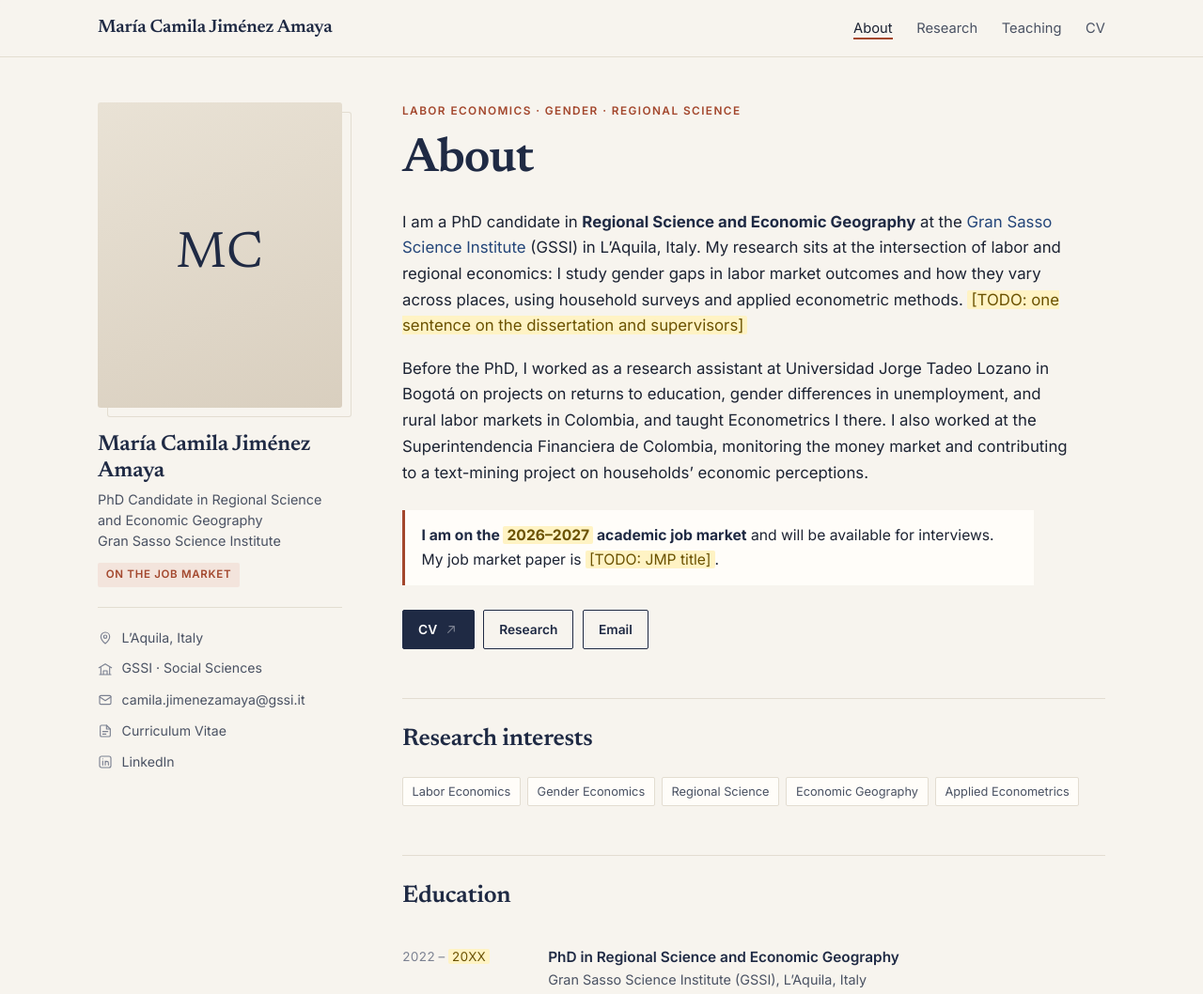
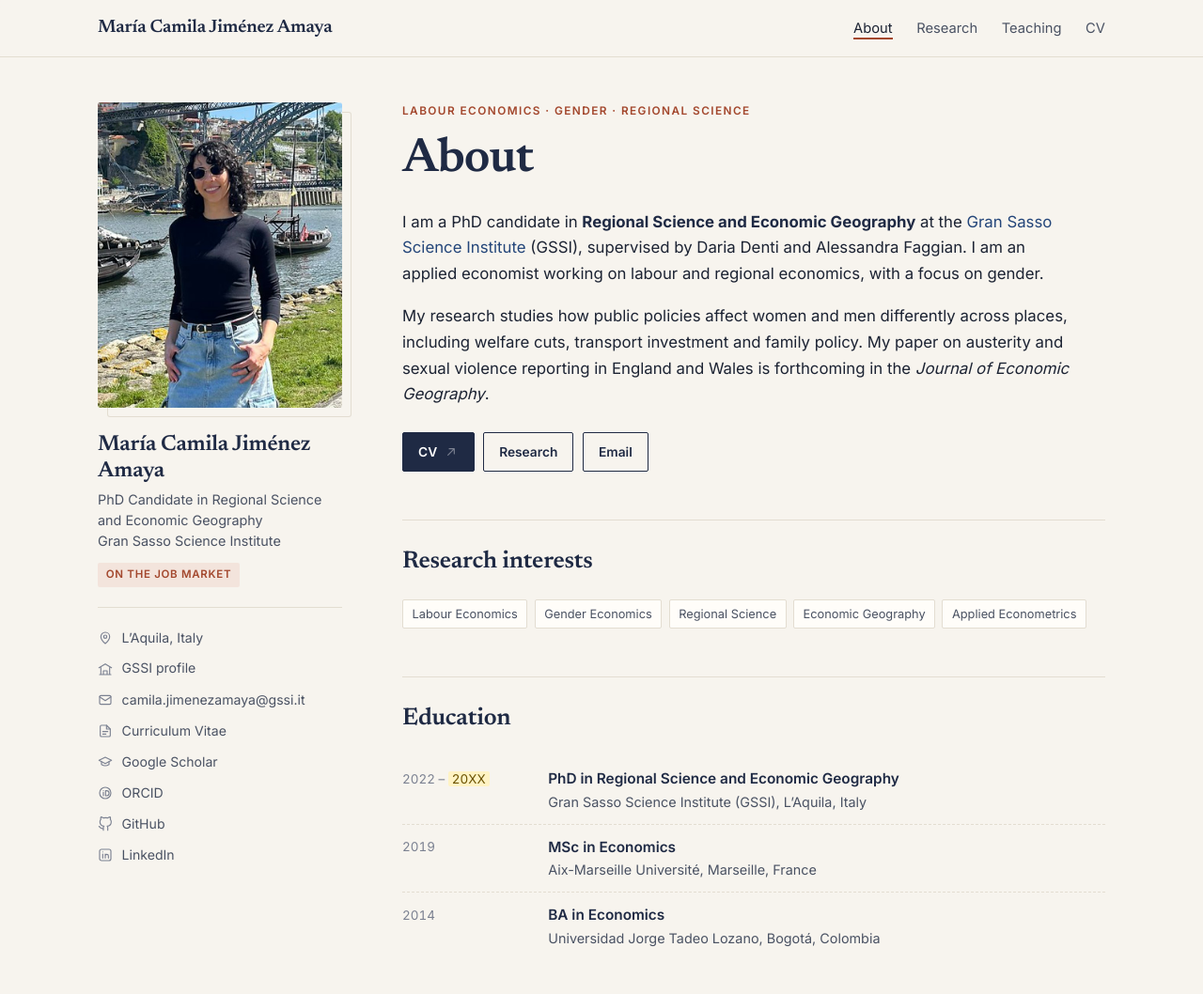
Before and after one commit to mariacjimeneza/mariacjimeneza.github.io, a plain HTML site: page index.html in a window 1280 px wide. Shown: the top 1058 px of the page at 94% size. Drawn offline with Linux system fonts and the light colour scheme.

Commit message:
Add photo, new About text, academic profile links; add JEG paper
- Profile photo in sidebar
- About text with supervisors and research focus; remove job-market callout
- Sidebar: GSSI profile, Google Scholar, ORCID, GitHub, LinkedIn
- Research: forthcoming JEG paper; remove Presentations section
- Teaching: Software Shop entry trimmed

Co-Authored-By: Claude Opus 5.5 <noreply@anthropic.com>
Claude-Session: https://claude.ai/code/session_01HPotpZHZuGsL1NJYDho3ZB

```diff
--- a/assets/css/style.css
+++ b/assets/css/style.css
@@ -74,7 +74,7 @@ img { max-width: 100%; display: block; }
 /* ---------- Sidebar (profile) ---------- */
 .profile { position: sticky; top: 5.5rem; align-self: start; }
 .portrait {
-  width: 100%; aspect-ratio: 4 / 5; object-fit: cover;
+  width: 100%; height: auto; aspect-ratio: 4 / 5; object-fit: cover; object-position: center top;
   border-radius: 3px;
   box-shadow: 10px 10px 0 -1px var(--bg), 10px 10px 0 0 var(--rule);
 }
--- a/index.html
+++ b/index.html
@@ -35,50 +35,35 @@
 <div class="layout">
 
   <aside class="profile" aria-label="Profile">
-    <!-- PHOTO: save the portrait as assets/img/profile.jpg (portrait, ~800x1000 px) and replace the
-         <div> below with:
-         <img class="portrait" src="assets/img/profile.jpg" alt="Portrait of María Camila Jiménez Amaya"> -->
-    <div class="portrait placeholder" role="img" aria-label="Photo coming soon">MC</div>
+    <img class="portrait" src="assets/img/profile.jpg" alt="Portrait of María Camila Jiménez Amaya" width="640" height="800">
     <h2>María Camila Jiménez Amaya</h2>
     <p class="role">PhD Candidate in Regional Science and Economic Geography<br>Gran Sasso Science Institute</p>
     <span class="jm-badge">On the job market</span>
     <ul>
       <li><svg class="icon" viewBox="0 0 24 24" fill="none" stroke="currentColor" stroke-width="1.7" stroke-linecap="round" stroke-linejoin="round" aria-hidden="true"><path d="M12 21s-7-6.2-7-11a7 7 0 0 1 14 0c0 4.8-7 11-7 11z"/><circle cx="12" cy="10" r="2.5"/></svg>L’Aquila, Italy</li>
-      <li><svg class="icon" viewBox="0 0 24 24" fill="none" stroke="currentColor" stroke-width="1.7" stroke-linecap="round" stroke-linejoin="round" aria-hidden="true"><path d="M3 21h18M5 21V10M19 21V10M9 21v-6h6v6M2 10l10-6 10 6"/></svg><a href="https://www.gssi.it/">GSSI · Social Sciences</a></li>
+      <li><svg class="icon" viewBox="0 0 24 24" fill="none" stroke="currentColor" stroke-width="1.7" stroke-linecap="round" stroke-linejoin="round" aria-hidden="true"><path d="M3 21h18M5 21V10M19 21V10M9 21v-6h6v6M2 10l10-6 10 6"/></svg><a href="https://www.gssi.it/people/students/students-social-science-gssi-cities/item/20030-jimenez-amaya-maria-camila">GSSI profile</a></li>
       <li><svg class="icon" viewBox="0 0 24 24" fill="none" stroke="currentColor" stroke-width="1.7" stroke-linecap="round" stroke-linejoin="round" aria-hidden="true"><rect x="3" y="5" width="18" height="14" rx="2"/><path d="m3 7 9 6 9-6"/></svg><a href="mailto:camila.jimenezamaya@gssi.it">camila.jimenezamaya@gssi.it</a></li>
       <li><svg class="icon" viewBox="0 0 24 24" fill="none" stroke="currentColor" stroke-width="1.7" stroke-linecap="round" stroke-linejoin="round" aria-hidden="true"><path d="M14 3H6a2 2 0 0 0-2 2v14a2 2 0 0 0 2 2h12a2 2 0 0 0 2-2V9z"/><path d="M14 3v6h6M8 13h8M8 17h5"/></svg><a href="files/CV_Jimenez_Amaya.pdf">Curriculum Vitae</a></li>
+      <li><svg class="icon" viewBox="0 0 24 24" fill="none" stroke="currentColor" stroke-width="1.7" stroke-linecap="round" stroke-linejoin="round" aria-hidden="true"><path d="M2 9.5 12 4.5l10 5-10 5z"/><path d="M6 11.5v4.5c3.3 2.2 8.7 2.2 12 0v-4.5"/></svg><a href="https://scholar.google.com/citations?user=z1n71UMAAAAJ&amp;hl=en">Google Scholar</a></li>
+      <li><svg class="icon" viewBox="0 0 24 24" fill="none" stroke="currentColor" stroke-width="1.7" stroke-linecap="round" stroke-linejoin="round" aria-hidden="true"><circle cx="12" cy="12" r="9"/><path d="M9 8.2v.01M9 10.8V16.5M12.5 8.5h1.6a4 4 0 0 1 0 8h-1.6z"/></svg><a href="https://orcid.org/0000-0001-6446-1779">ORCID</a></li>
+      <li><svg class="icon" viewBox="0 0 24 24" fill="none" stroke="currentColor" stroke-width="1.7" stroke-linecap="round" stroke-linejoin="round" aria-hidden="true"><path d="M9 19c-5 1.5-5-2.5-7-3m14 6v-3.87a3.37 3.37 0 0 0-.94-2.61c3.14-.35 6.44-1.54 6.44-7A5.44 5.44 0 0 0 20 4.77 5.07 5.07 0 0 0 19.91 1S18.73.65 16 2.48a13.38 13.38 0 0 0-7 0C6.27.65 5.09 1 5.09 1A5.07 5.07 0 0 0 5 4.77a5.44 5.44 0 0 0-1.5 3.78c0 5.42 3.3 6.61 6.44 7A3.37 3.37 0 0 0 9 18.13V22"/></svg><a href="https://github.com/mariacjimeneza">GitHub</a></li>
       <li><svg class="icon" viewBox="0 0 24 24" fill="none" stroke="currentColor" stroke-width="1.7" stroke-linecap="round" stroke-linejoin="round" aria-hidden="true"><rect x="3" y="3" width="18" height="18" rx="3"/><path d="M8 10.5V17M8 7.2v.01M12 17v-6.5M12 13.5a2.5 2.5 0 0 1 5 0V17"/></svg><a href="https://www.linkedin.com/in/mar%C3%ADa-camila-jim%C3%A9nez-amaya-291373195/">LinkedIn</a></li>
-      <!-- Uncomment and fill in when available:
-      <li><svg class="icon" viewBox="0 0 24 24" fill="none" stroke="currentColor" stroke-width="1.7" stroke-linecap="round" stroke-linejoin="round" aria-hidden="true"><circle cx="12" cy="12" r="9"/><path d="M9 8.2v.01M9 10.8V16.5M12.5 8.5h1.6a4 4 0 0 1 0 8h-1.6z"/></svg><a href="https://orcid.org/0000-0000-0000-0000">ORCID</a></li>
-      <li><svg class="icon" viewBox="0 0 24 24" fill="none" stroke="currentColor" stroke-width="1.7" stroke-linecap="round" stroke-linejoin="round" aria-hidden="true"><path d="M2 9.5 12 4.5l10 5-10 5z"/><path d="M6 11.5v4.5c3.3 2.2 8.7 2.2 12 0v-4.5"/></svg><a href="https://scholar.google.com/citations?user=XXXX">Google Scholar</a></li>
-      -->
     </ul>
   </aside>
 
   <main id="content">
 
-    <p class="eyebrow">Labor economics · Gender · Regional science</p>
+    <p class="eyebrow">Labour economics · Gender · Regional science</p>
     <h1>About</h1>
 
     <div class="lede">
       <p>I am a PhD candidate in <strong>Regional Science and Economic Geography</strong> at the
-      <a href="https://www.gssi.it/">Gran Sasso Science Institute</a> (GSSI) in L’Aquila, Italy.
-      My research sits at the intersection of labor and regional economics: I study gender gaps in labor
-      market outcomes and how they vary across places, using household surveys and applied econometric methods.
-      <!-- TODO: one sentence on the dissertation and supervisors, e.g.
-           "My dissertation, supervised by Prof. X and Prof. Y, examines ..." -->
-      <em class="todo">[TODO: one sentence on the dissertation and supervisors]</em></p>
+      <a href="https://www.gssi.it/">Gran Sasso Science Institute</a> (GSSI), supervised by Daria Denti and
+      Alessandra Faggian. I am an applied economist working on labour and regional economics, with a focus on gender.</p>
 
-      <p>Before the PhD, I worked as a research assistant at Universidad Jorge Tadeo Lozano in Bogotá on projects
-      on returns to education, gender differences in unemployment, and rural labor markets in Colombia, and taught
-      Econometrics I there. I also worked at the Superintendencia Financiera de Colombia, monitoring the money
-      market and contributing to a text-mining project on households’ economic perceptions.</p>
-    </div>
-
-    <div class="callout">
-      <strong>I am on the <span class="todo">2026–2027</span> academic job market</strong> and will be available
-      for interviews. My job market paper is
-      <a href="research.html#jmp"><span class="todo">[TODO: JMP title]</span></a>.
+      <p>My research studies how public policies affect women and men differently across places, including welfare
+      cuts, transport investment and family policy. My paper on austerity and sexual violence reporting in England
+      and Wales is forthcoming in the <em>Journal of Economic Geography</em>.</p>
     </div>
 
     <div class="actions">
@@ -89,7 +74,7 @@
 
     <h2 class="section">Research interests</h2>
     <ul class="tags">
-      <li>Labor Economics</li>
+      <li>Labour Economics</li>
       <li>Gender Economics</li>
       <li>Regional Science</li>
       <li>Economic Geography</li>
```
Also changed, not shown: research.html (+26 -19 lines), teaching.html (+7 -11 lines), assets/img/profile.jpg (added), 1 other file.
